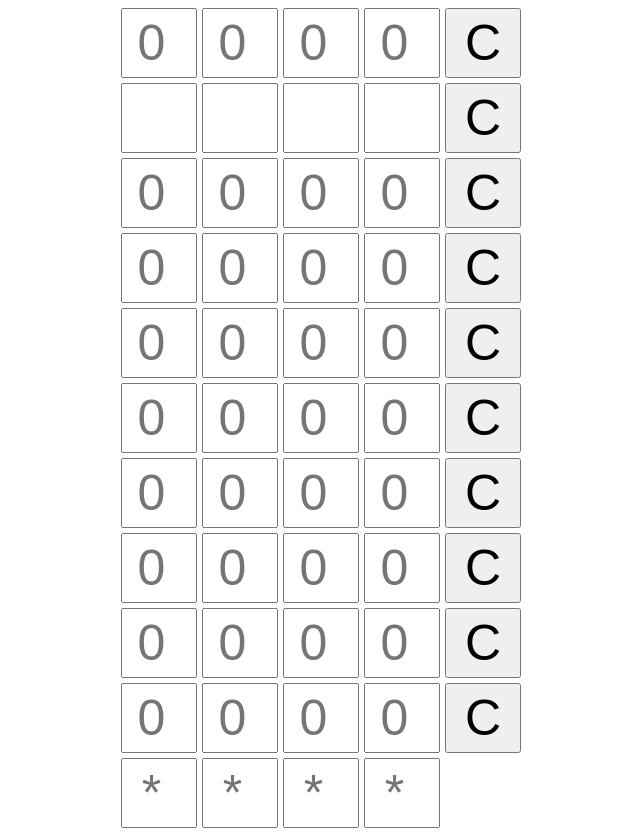
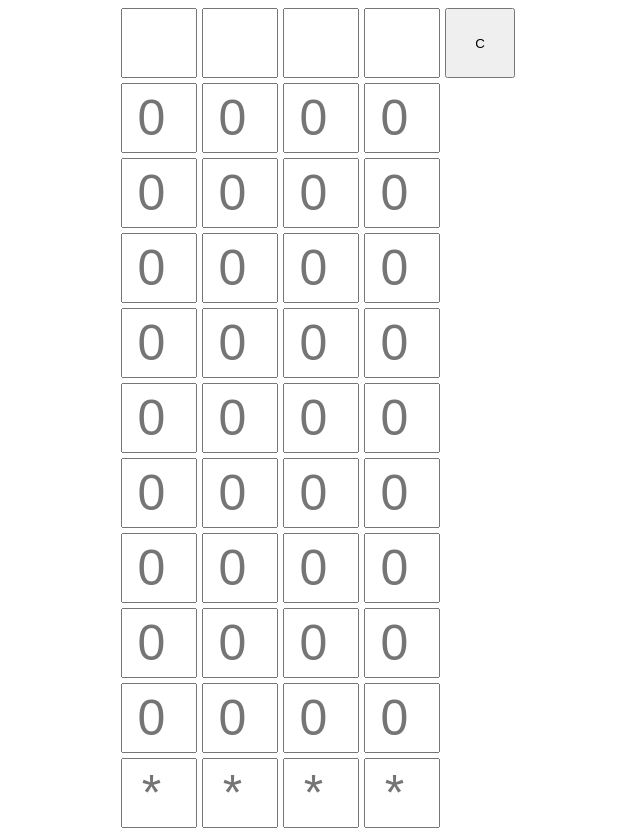
Before and after one commit to Juiin/mastermind, a plain HTML site: page index.html in a window 1280 px wide. Shown: the whole page, without its empty margins (319-959 px from the left). Drawn offline with Linux system fonts and the light colour scheme.

Commit message:
Button only on current round

```diff
--- a/game.js
+++ b/game.js
@@ -1,14 +1,22 @@
 solution = [1, 2, 3, 4];
-currentRound = 1;
+currentRound = 0;
+maxAttempts = 10;
 
 numberElements = [];
-for (let xx = 0; xx < 10; xx++) {
+for (let xx = 0; xx < maxAttempts; xx++) {
     numberElements[xx] = [];
     for(let yy = 0; yy < 4; yy++){
         numberElements[xx][yy] = document.getElementById("round" + xx + "Number" + yy);
     }
 }
 
+confirmButtons = [];
+for(let i=0; i<maxAttempts; i++){
+    confirmButtons[i] = document.getElementById("button" + i);
+}
+
+confirmButtons[currentRound].style.visibility = "visible";
+
 for(let i=0; i<4; i++){
     numberElements[currentRound][i].placeholder = "";
     numberElements[currentRound][i].removeAttribute("readonly")
--- a/index.html
+++ b/index.html
@@ -13,62 +13,62 @@
             <input type="number" class="inputNumber" id="round0Number1" readonly placeholder="0" min="1" max="9" step="1"/>
             <input type="number" class="inputNumber" id="round0Number2" readonly placeholder="0" min="1" max="9" step="1"/>
             <input type="number" class="inputNumber" id="round0Number3" readonly placeholder="0" min="1" max="9" step="1"/>
-            <button class="inputNumber">C</button>
+            <button class="confirmButton" id="button0">C</button>
 
 
             <input type="number" class="inputNumber" id="round1Number0" readonly placeholder="0" min="1" max="9" step="1"/>
             <input type="number" class="inputNumber" id="round1Number1" readonly placeholder="0" min="1" max="9" step="1"/>
             <input type="number" class="inputNumber" id="round1Number2" readonly placeholder="0" min="1" max="9" step="1"/>
             <input type="number" class="inputNumber" id="round1Number3" readonly placeholder="0" min="1" max="9" step="1"/>
-            <button class="inputNumber">C</button>
+            <button class="confirmButton" id="button1">C</button>
 
             <input type="number" class="inputNumber" id="round2Number0" readonly placeholder="0" min="1" max="9" step="1"/>
             <input type="number" class="inputNumber" id="round2Number1" readonly placeholder="0" min="1" max="9" step="1"/>
             <input type="number" class="inputNumber" id="round2Number2" readonly placeholder="0" min="1" max="9" step="1"/>
             <input type="number" class="inputNumber" id="round2Number3" readonly placeholder="0" min="1" max="9" step="1"/>
-            <button class="inputNumber">C</button>
+            <button class="confirmButton" id="button2">C</button>
 
             <input type="number" class="inputNumber" id="round3Number0" readonly placeholder="0" min="1" max="9" step="1"/>
             <input type="number" class="inputNumber" id="round3Number1" readonly placeholder="0" min="1" max="9" step="1"/>
             <input type="number" class="inputNumber" id="round3Number2" readonly placeholder="0" min="1" max="9" step="1"/>
             <input type="number" class="inputNumber" id="round3Number3" readonly placeholder="0" min="1" max="9" step="1"/>
-            <button class="inputNumber">C</button>
+            <button class="confirmButton" id="button3">C</button>
 
             <input type="number" class="inputNumber" id="round0Number0" readonly placeholder="0" min="1" max="9" step="1"/>
             <input type="number" class="inputNumber" id="round0Number1" readonly placeholder="0" min="1" max="9" step="1"/>
             <input type="number" class="inputNumber" id="round0Number2" readonly placeholder="0" min="1" max="9" step="1"/>
             <input type="number" class="inputNumber" id="round0Number3" readonly placeholder="0" min="1" max="9" step="1"/>
-            <button class="inputNumber">C</button>
+            <button class="confirmButton" id="button4">C</button>
 
             <input type="number" class="inputNumber" id="round5Number0" readonly placeholder="0" min="1" max="9" step="1"/>
             <input type="number" class="inputNumber" id="round5Number1" readonly placeholder="0" min="1" max="9" step="1"/>
             <input type="number" class="inputNumber" id="round5Number2" readonly placeholder="0" min="1" max="9" step="1"/>
             <input type="number" class="inputNumber" id="round5Number3" readonly placeholder="0" min="1" max="9" step="1"/>
-            <button class="inputNumber">C</button>
+            <button class="confirmButton" id="button5">C</button>
 
             <input type="number" class="inputNumber" id="round6Number0" readonly placeholder="0" min="1" max="9" step="1"/>
             <input type="number" class="inputNumber" id="round6Number1" readonly placeholder="0" min="1" max="9" step="1"/>
             <input type="number" class="inputNumber" id="round6Number2" readonly placeholder="0" min="1" max="9" step="1"/>
             <input type="number" class="inputNumber" id="round6Number3" readonly placeholder="0" min="1" max="9" step="1"/>
-            <button class="inputNumber">C</button>
+            <button class="confirmButton" id="button6">C</button>
 
             <input type="number" class="inputNumber" id="round7Number0" readonly placeholder="0" min="1" max="9" step="1"/>
             <input type="number" class="inputNumber" id="round7Number1" readonly placeholder="0" min="1" max="9" step="1"/>
             <input type="number" class="inputNumber" id="round7Number2" readonly placeholder="0" min="1" max="9" step="1"/>
             <input type="number" class="inputNumber" id="round7Number3" readonly placeholder="0" min="1" max="9" step="1"/>
-            <button class="inputNumber">C</button>
+            <button class="confirmButton" id="button7">C</button>
 
             <input type="number" class="inputNumber" id="round8Number0" readonly placeholder="0" min="1" max="9" step="1"/>
             <input type="number" class="inputNumber" id="round8Number1" readonly placeholder="0" min="1" max="9" step="1"/>
             <input type="number" class="inputNumber" id="round8Number2" readonly placeholder="0" min="1" max="9" step="1"/>
             <input type="number" class="inputNumber" id="round8Number3" readonly placeholder="0" min="1" max="9" step="1"/>
-            <button class="inputNumber">C</button>
+            <button class="confirmButton" id="button8">C</button>
 
             <input type="number" class="inputNumber" id="round9Number0" readonly placeholder="0" min="1" max="9" step="1"/>
             <input type="number" class="inputNumber" id="round9Number1" readonly placeholder="0" min="1" max="9" step="1"/>
             <input type="number" class="inputNumber" id="round9Number2" readonly placeholder="0" min="1" max="9" step="1"/>
             <input type="number" class="inputNumber" id="round9Number3" readonly placeholder="0" min="1" max="9" step="1"/>
-            <button class="inputNumber">C</button>
+            <button class="confirmButton" id="button9">C</button>
 
             <input type="number" class="solution"  placeholder="*" min="1" max="9" step="1"/>
             <input type="number" class="solution" readonly="true" placeholder="*" min="1" max="9" step="1"/>
--- a/style.css
+++ b/style.css
@@ -28,3 +28,8 @@
     width: 19%;
     box-sizing: border-box;
 }
+
+.confirmButton{
+    width: 70px;
+    visibility: hidden;
+}
```
